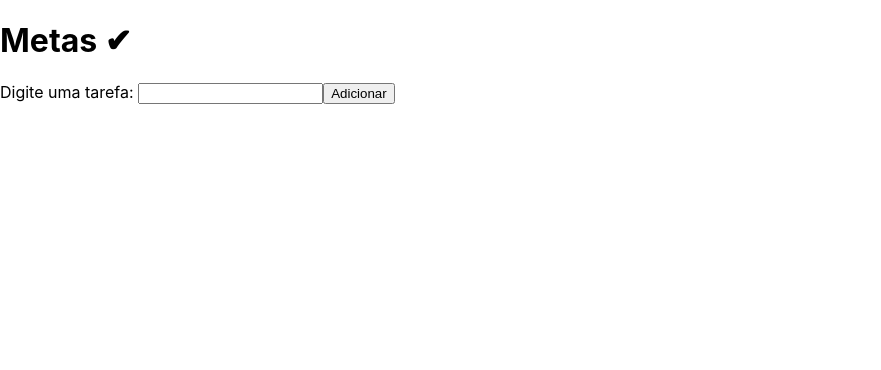
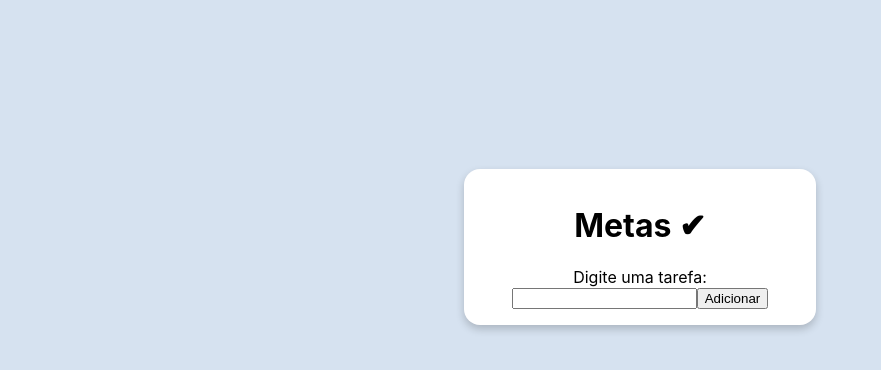
Before and after one commit to 4vm/metas, a React (Vite) app: page / in a window 1280 px wide. Shown: the top 370 px of the page, without its empty margins (0-881 px from the left). Built offline with nearby package versions, Linux system fonts and the light colour scheme.

Commit message:
add Card styles

```diff
--- a/package.json
+++ b/package.json
@@ -9,7 +9,8 @@
   },
   "dependencies": {
     "react": "^17.0.2",
-    "react-dom": "^17.0.2"
+    "react-dom": "^17.0.2",
+    "styled-components": "^5.3.3"
   },
   "devDependencies": {
     "@vitejs/plugin-react": "^1.0.7",
--- a/src/App.jsx
+++ b/src/App.jsx
@@ -1,8 +1,17 @@
+import { useState } from 'react'
+
 import AddGoal from './components/AddGoal'
 import GoalList from './components/GoalList'
 
-import './App.css'
-import { useState } from 'react'
+import styled from 'styled-components'
+
+const Container = styled.div`
+  display: grid;
+  place-items: center;
+
+  min-height: 100vh;
+  background-color: hsl(212, 45%, 89%);
+`
 
 function App() {
   const [goal, setGoal] = useState([])
@@ -14,11 +23,10 @@ function App() {
   }
 
   return (
-    <div>
-      <h1>Metas ✔</h1>
+    <Container>
       <AddGoal onAddGoal={addGoalHandler}/>
       <GoalList list={goal}/>
-    </div>
+    </Container>
   )
 }
 
--- a/src/components/AddGoal.jsx
+++ b/src/components/AddGoal.jsx
@@ -20,6 +20,7 @@ const AddGoal = ({onAddGoal}) => {
   return (
     <Card>
       <form onSubmit={addGoalHandler}>
+        <h1>Metas ✔</h1>
         <label >Digite uma tarefa: </label>
         <input type="text" value={inputValue} onChange={goalChangeHandler}/>
         <button type="submit">Adicionar</button>
--- a/src/components/GoalList.jsx
+++ b/src/components/GoalList.jsx
@@ -2,16 +2,14 @@ import Card from "./UI/Card"
 
 const GoalList = ({list}) => {
   return (
-    <Card>
-      <ul>
-        {list.map(item =>(
-          <li key={item.id}>
-            {item.title}
-            <input type="checkbox" value={item.completed}/>
-          </li>
-        ))}
-      </ul>
-    </Card>
+    <div>
+      {list.map(item =>(
+      <Card>
+        <li key={item.id}>{item.title}</li>
+        <input type="checkbox" value={item.completed}/>
+      </Card>
+      ))}
+    </div>
   )
 }
 
--- a/src/components/UI/Card.jsx
+++ b/src/components/UI/Card.jsx
@@ -1,8 +1,31 @@
+import styled from "styled-components"
+
+const Container = styled.div`
+  display: flex;
+  justify-content: space-between;
+
+  border-radius: 1rem;
+  padding: 1rem;
+  margin: 1rem;
+  background-color: hsl(0, 0%, 100%);
+
+  max-width: 20rem;
+  min-width: 20rem;
+
+  word-break: break-all;
+
+  list-style-type: none;
+
+  text-align: center;
+  box-shadow: 0 4px 8px 0 rgba(0,0,0,0.2);
+
+  `
+
 const Card = (props) => {
   return (
-    <div>
+    <Container>
       {props.children}
-    </div>
+    </Container>
   )
 }
 
```
Also changed, not shown: src/App.css (deleted), 1 other file (tests, documents, lock files or other folders).
